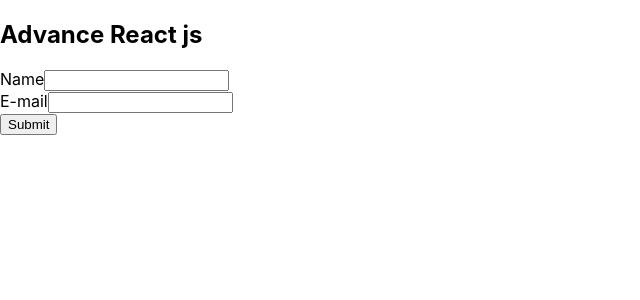
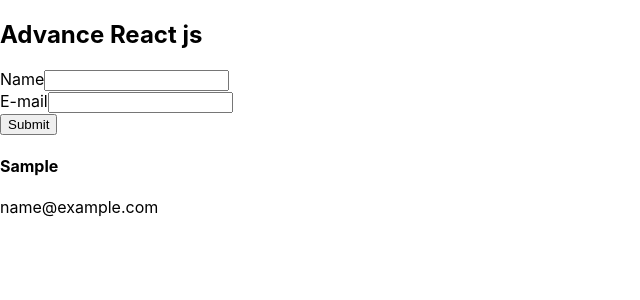
Before and after one commit to deepakkumar2231/Advanced_Training, a React (Create React App) app: page / in a window 1280 px wide. Both pictures are taken after typing "Sample", "name@example.com" into the empty fields and a click on the button "Submit". Shown: the top 300 px of the page, without its empty margins (0-640 px from the left). Built offline with nearby package versions, Linux system fonts and the light colour scheme; the HTML template or start-up script is replaced by a standard one.

Commit message:
commit in advanced App

```diff
--- a/src/tutorial/Forms.js
+++ b/src/tutorial/Forms.js
@@ -13,6 +13,8 @@
         if(firstName && email)
         {
             console.log("submit the value");
+            const people={id:new Date().getTime().toString(),firstName,email};
+            console.log(people);
             const person={firstName,email}
             setPeople((people)=>{
                 return [...people,person];
@@ -39,6 +41,18 @@
               </div>
               <button type="submit">Submit</button>
           </form>
+
+          {
+              people.map((person,index)=>{
+                  const {id,firstName,email}=person;
+                  return(
+                      <div className='item' key={'id'}>
+                          <h4>{firstName}</h4>
+                          <p>{email}</p>
+                      </div>
+                  )
+              })
+          }
       </article>
       </>
     )
```
